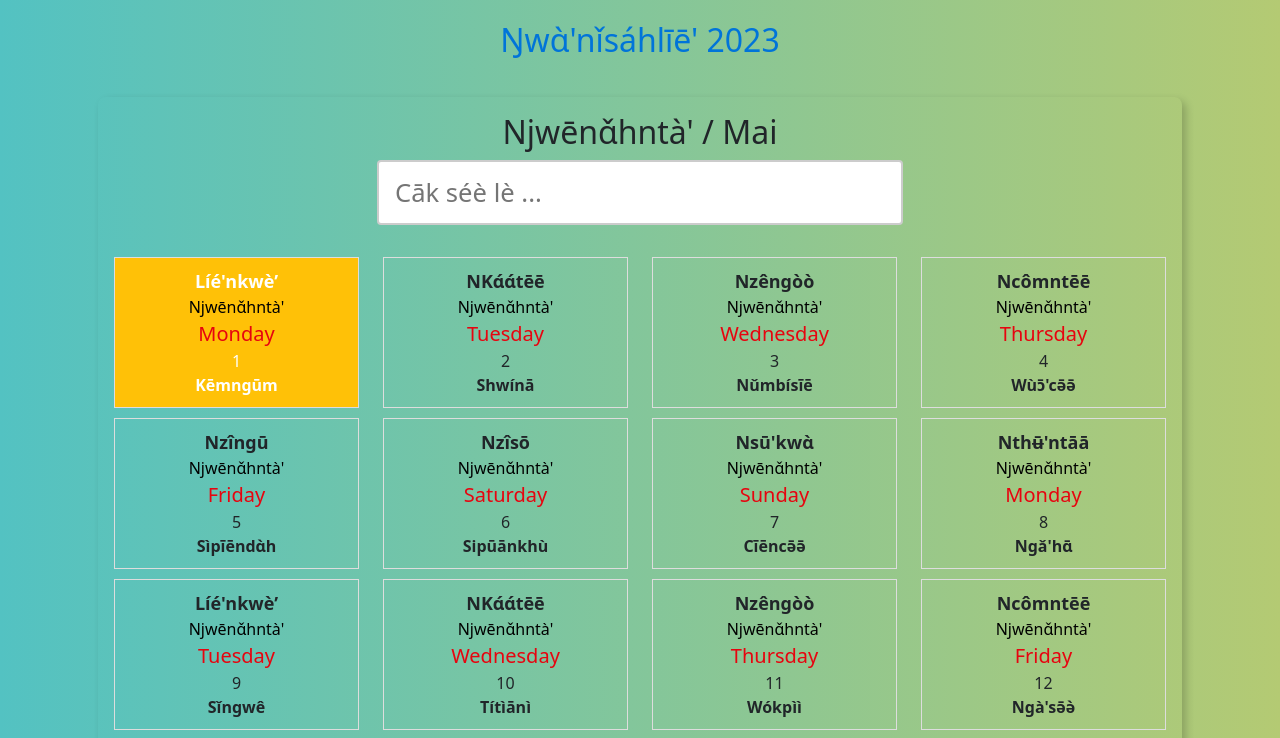
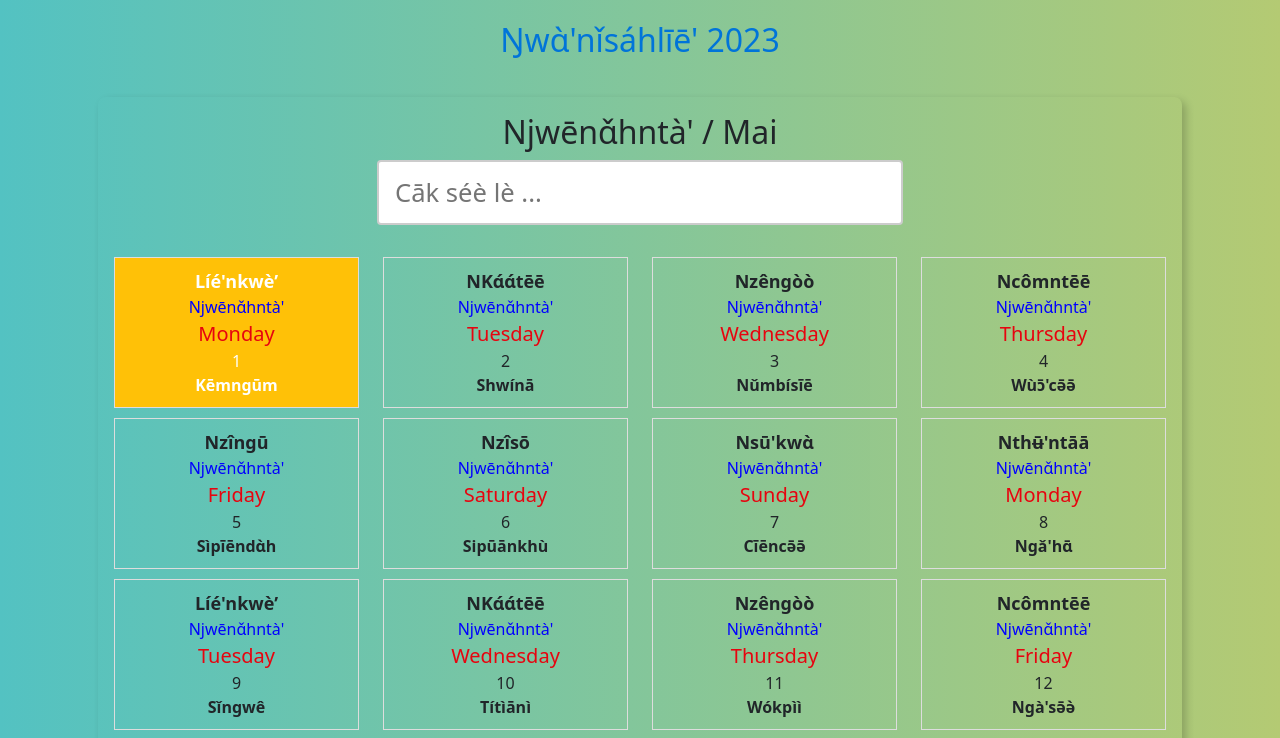
Before and after one commit to legrandBenjo/calendrier-nufi, a React (Create React App) app: page / in a window 1280 px wide. Shown: the top 738 px of the page. Built offline with nearby package versions, Linux system fonts and the light colour scheme.

Commit message:
Mise à jour du CSS

```diff
--- a/src/CalendrierPersonnes.css
+++ b/src/CalendrierPersonnes.css
@@ -15,3 +15,6 @@
   background-color: #ffc107;
   color: #fff;
 }
+.nufiMonth {
+  color: blue;
+}
--- a/src/CalendrierPersonnes.js
+++ b/src/CalendrierPersonnes.js
@@ -129,7 +129,7 @@ class CalendrierPersonnes extends Component {
                   className={`personne ${personne.numero === jourActuel ? "aujourdhui" : ""}`}
                 >
                   <div className="enteTableau">{personne.nufiJour}</div>
-                  <div className="black">{personne.month}</div>
+                  <div className="nufiMonth">{personne.month}</div>
                   <div className="f4 dark-red">{personne.jour}</div>
                   <div>{personne.numero}</div>
                   <div className="b">{personne.nom}</div>
```
